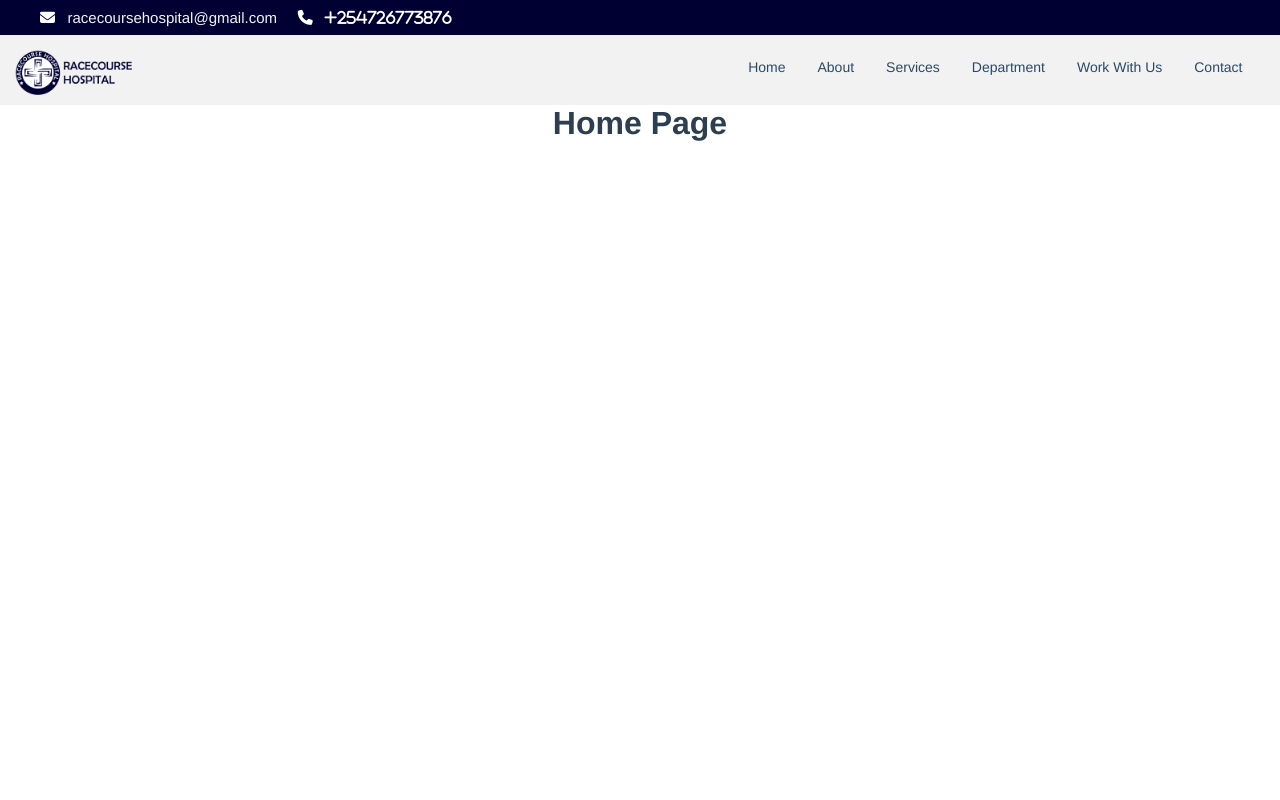
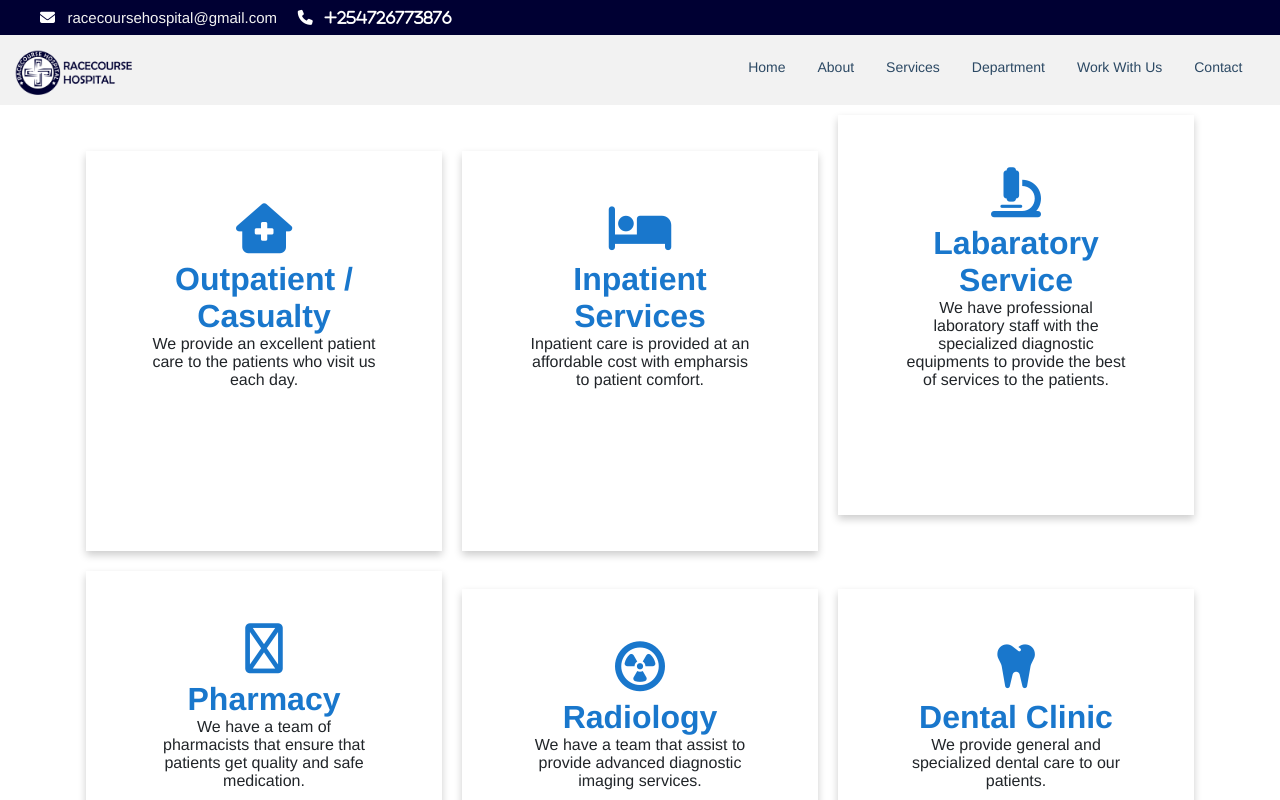
Before and after one commit to Developer-Dennis/hospiweb, a Vue app: page /#/ in a window 1280 px wide. Shown: the top 800 px of the page. Built offline with nearby package versions, Linux system fonts and the light colour scheme.

Commit message:
created services cards

```diff
--- a/src/views/HomeView.vue
+++ b/src/views/HomeView.vue
@@ -1,5 +1,59 @@
 <template>
-    <h1>Home Page</h1>
+  <div id="background"></div>
+  <div class="card">
+    <div class="image">
+      <i class="fa-sharp fa-solid fa-house-medical"></i>
+    </div>
+    <div class="container">
+      <h1>Outpatient / Casualty</h1>
+      <p>We provide an excellent patient care to the patients who visit us each day.</p>
+    </div>
+  </div>
+  <div class="card">
+    <div class="image">
+       <i class="fa-sharp fa-solid fa-bed"></i>
+       </div>
+    <div class="container">
+      <h1>Inpatient Services</h1>
+      <p>Inpatient care is provided at an affordable cost with empharsis to patient comfort.</p>
+    </div>
+  </div>
+  <div class="card">
+    <div class="image">
+      <i class="fa-solid fa-microscope"></i>
+    </div>
+    <div class="container">
+      <h1>Labaratory Service</h1>
+      <p>We have professional laboratory staff with the specialized diagnostic equipments to provide the best of services to the patients.</p>
+    </div>
+  </div>
+  <div class="card">
+    <div class="image">
+      <i class="fa-regular fa-capsules"></i>
+    </div>
+    <div class="container">
+      <h1>Pharmacy</h1>
+      <p>We have a team of pharmacists that ensure that patients get quality and safe medication.</p>
+  </div>
+  </div>
+  <div class="card">
+    <div class="image">
+       <i class="fa-solid fa-circle-radiation"></i>
+    </div>
+    <div class="container">
+      <h1>Radiology</h1>
+      <p>We have a team that assist to provide advanced diagnostic imaging services.</p>
+    </div>
+  </div>
+  <div class="card">
+    <div class="image">
+       <i class="fa-solid fa-tooth"></i>
+    </div>
+    <div class="container">
+      <h1>Dental Clinic</h1>
+      <p>We provide general and specialized dental care to our patients.</p>
+    </div>
+  </div>
 </template>
 
 <script>
@@ -9,13 +63,52 @@
 export default {
   name: 'HomeView',
   components: {
-
+   img: '.img/middle.jpg'
   }
 }
 </script>
 
 <style>
-    span{
-      background-color: skyblue;
-    }
+
+#background{
+  background-image: 'public/img/middle.jpg';
+}
+
+
+  .card {
+  box-shadow: 0 4px 8px 0 rgba(0,0,0,0.2);
+  transition: 0.3s;
+  width: 20%;
+  height: 300px;
+  padding: 50px;
+  margin: 10px;
+  display: inline-block;
+}
+.card .image{
+  font-size:50px;
+  color:#1977cc;
+}
+.card .image:hover{
+  color:white;
+}
+.card .container h1{
+  color:#1977cc;
+}
+card .container h1:hover{
+  color:white;
+}
+.card .container:hover{
+  color:white;
+  filter: saturate(0%);
+}
+
+.card:hover {
+  background:#1977cc;
+  color:white;
+
+}
+.container {
+  padding: 2px 16px;
+  color:#212529;
+}
 </style>
```
